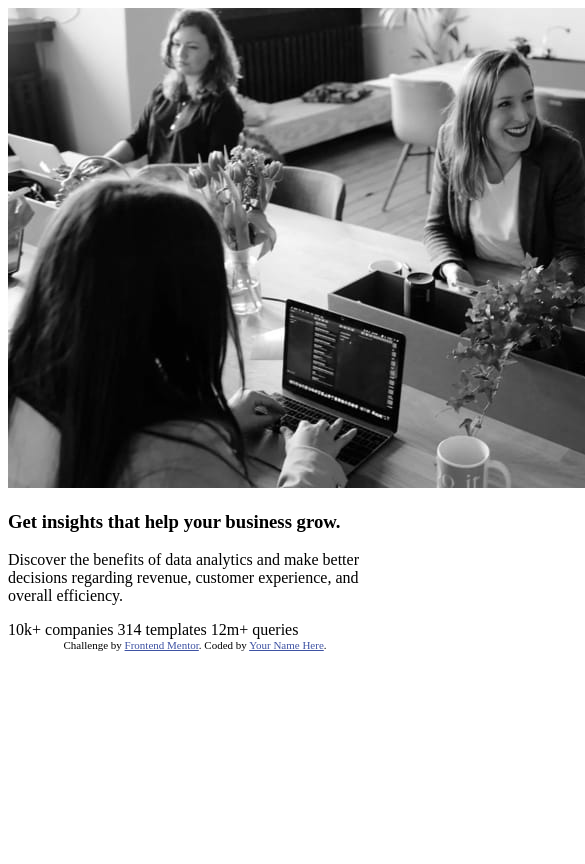
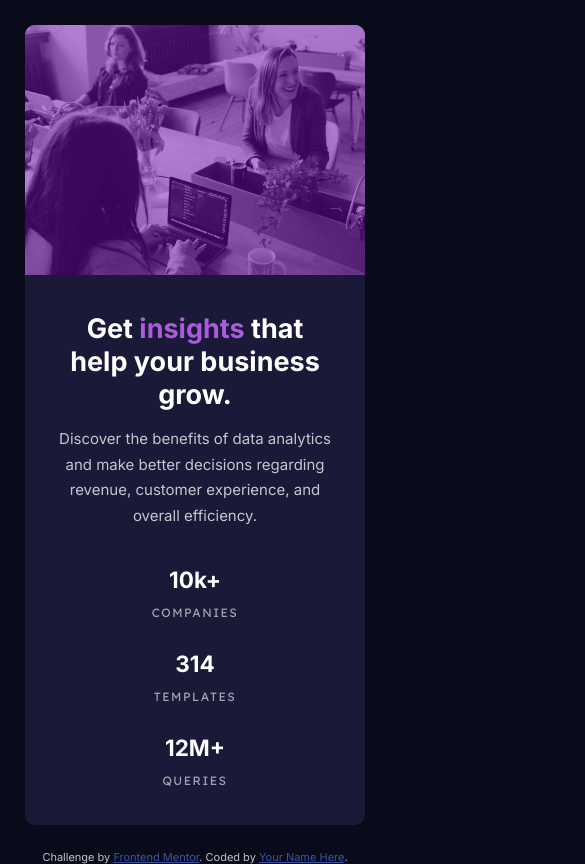
Before and after one commit to gszul/stats-preview-card-component-main, a plain HTML site: page index.html in a window 390 px wide. Shown: the top 864 px of the page, 585 px wide, since content can reach past the window. Drawn offline with Linux system fonts and the light colour scheme.

Commit message:
ready mobile layout

```diff
--- a/index.html
+++ b/index.html
@@ -3,14 +3,16 @@
 <head>
   <meta charset="UTF-8">
   <meta name="viewport" content="width=device-width, initial-scale=1.0"> <!-- displays site properly based on user's device -->
+  <link rel="preconnect" href="https://fonts.googleapis.com">
+  <link rel="preconnect" href="https://fonts.gstatic.com" crossorigin>
+  <link href="https://fonts.googleapis.com/css2?family=Inter:wght@400;700&family=Lexend+Deca&display=swap" rel="stylesheet">
+  <link rel="stylesheet" href="style.css">
 
   <link rel="icon" type="image/png" sizes="32x32" href="./images/favicon-32x32.png">
-
   <title>Frontend Mentor | Stats preview card component</title>
-
   <!-- Feel free to remove these styles or customise in your own stylesheet 👍 -->
   <style>
-    .attribution { font-size: 11px; text-align: center; }
+    .attribution { font-size: 11px; text-align: center; color: var(--paragraph-color)}
     .attribution a { color: hsl(228, 45%, 44%); }
   </style>
 </head>
@@ -22,7 +24,7 @@
         <img src="./images/image-header-mobile.jpg" alt="">
       </picture>
       <section>
-        <h1>Get insights that help your business grow.</h1>
+        <h1>Get <span>insights</span> that help your business grow.</h1>
 
         <p>
           Discover the benefits of data analytics and make better decisions regarding revenue, customer
@@ -30,9 +32,18 @@
         </p>
 
         <section>
-          <span>10k+ companies</span>
-          <span>314 templates</span>
-          <span>12m+ queries</span>
+          <div>
+            <span>10k+</span>
+            <h2>companies</h2>
+          </div>
+          <div>
+            <span>314</span>
+            <h2>templates</h2>
+          </div>
+          <div>
+            <span>12M+</span>
+            <h2>queries</h2>
+          </div>
         </section>
       </section>
     </article>
--- /dev/null
+++ b/style.css
@@ -0,0 +1,103 @@
+*, *::before, *::after {
+    box-sizing: border-box;
+    margin: 0;
+    padding: 0;
+}
+
+html,
+body {
+    min-height: 100vh;
+}
+
+img {
+    display: block;
+    max-width: 100%;
+}
+
+:root {
+    --main-bg-color: hsl(233, 47%, 7%);
+    --card-bg-color: hsl(244, 38%, 16%);
+    --accent-color: hsl(277, 64%, 61%);
+    --heading-color: hsl(0, 0%, 100%);
+    --paragraph-color: hsla(0, 0%, 100%, 0.75);
+    --stat-heading-color: hsla(0, 0%, 100%, 0.6);
+
+    --primary-font: "Inter";
+    --secondary-font: "Lexend Deca";
+
+    font-family: var(--primary-font), sans-serif;
+    font-size: 15px;
+}
+
+body {
+    display: grid;
+    justify-content: center;
+    align-content: center;
+    background-color: var(--main-bg-color);
+}
+
+main {
+    margin: 25px;
+    border-radius: 10px;
+    overflow: hidden;
+    background-color: var(--card-bg-color);
+}
+
+picture {
+    position: relative;
+    display: block;
+}
+
+picture::before {
+    content: '';
+    position: absolute;
+    top: 0;
+    bottom: 0;
+    left: 0;
+    right: 0;
+    background-color: var(--accent-color);
+    opacity: .5;
+    filter: brightness(.7) contrast(1.9);
+}
+
+section {
+    margin: 2.5rem 2rem;
+    text-align: center;
+}
+
+h1 {
+    font-size: 1.8rem;
+    color: var(--heading-color);
+    margin-bottom: 1rem;
+}
+
+h1 > span {
+    color: var(--accent-color);
+}
+
+p {
+    color: var(--paragraph-color);
+    line-height: 1.7rem;
+}
+
+section > section {
+    display: flex;
+    flex-direction: column;
+    gap: 2rem;
+}
+
+div > span {
+    color: var(--heading-color);
+    font-size: 1.5rem;
+    font-weight: 700;
+}
+
+h2 {
+    text-transform: uppercase;
+    font-family: var(--secondary-font), sans-serif;
+    color: var(--stat-heading-color);
+    font-size: .8rem;
+    font-weight: 400;
+    letter-spacing: .1rem;
+    margin-top: 1em;
+}
```
